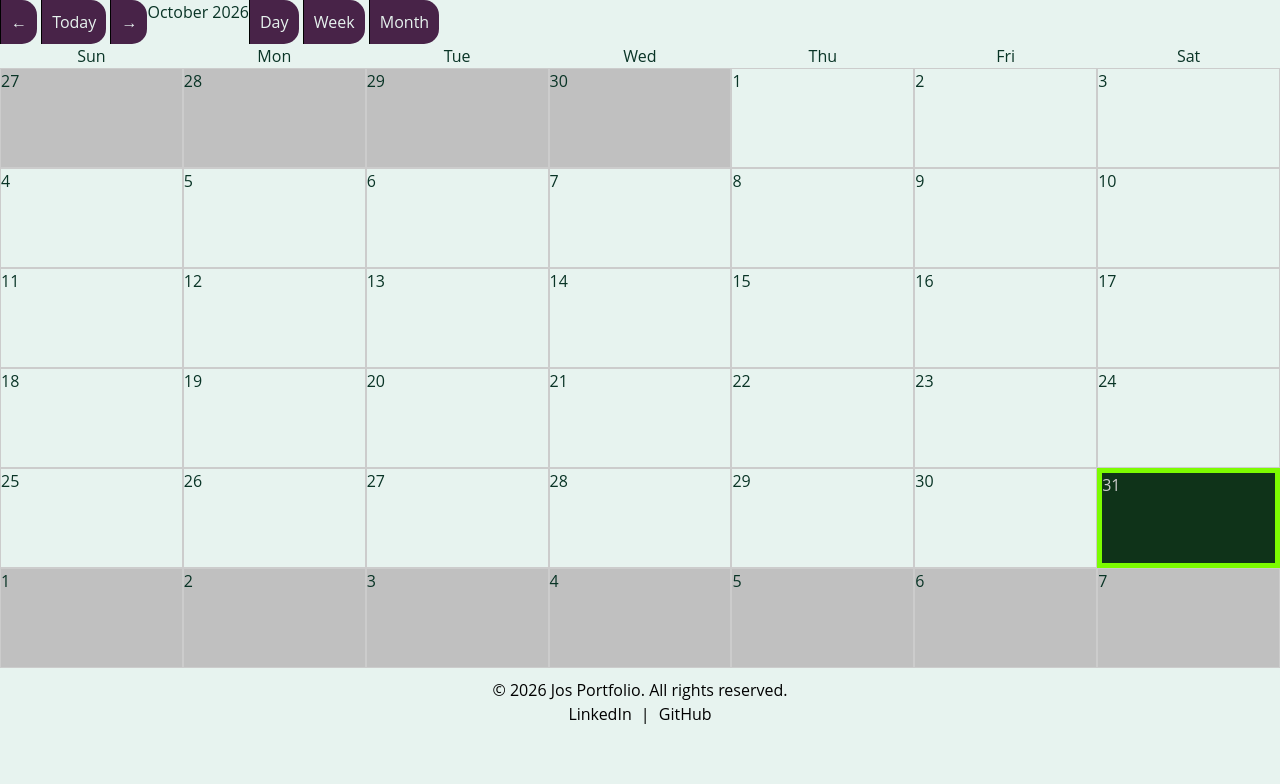
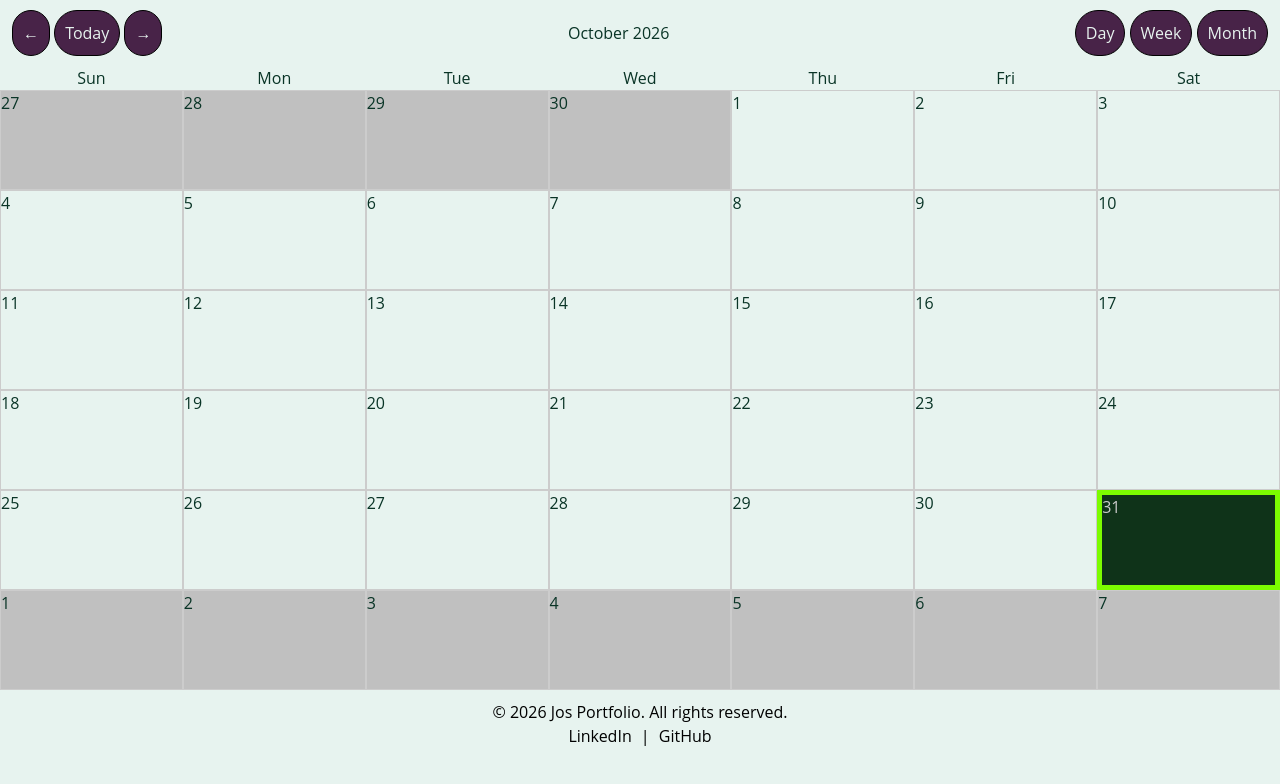
Before and after one commit to Jos-J/Workday-Schedule, a website built with Vite: page index.html in a window 1280 px wide. Built offline with nearby package versions, Linux system fonts and the light colour scheme.

Commit message:
styled buttons and added spacing on the buttons, & centered the date

```diff
--- a/src/style.css
+++ b/src/style.css
@@ -2,6 +2,9 @@
 
 header {
   display: flex;
+  padding: 10px 12px;
+  justify-content: space-between;
+  align-items: center;
 }
 
 body {
@@ -53,13 +56,16 @@ textarea {
   color: white;
 }
 
-.nav-buttons button, .view-buttons button {
+.nav-buttons button,
+.view-buttons button {
   border-left: 1px solid black;
-  border-top-right-radius: 15px;
-  border-bottom-right-radius: 15px;
+  border: 1px solid black;
+  border-radius: 999px;
   background-color: #482348;
   color: #e7f3ef;
   padding: 10px;
+  size: 10px;
+  cursor: pointer;
 }
 
 
```
